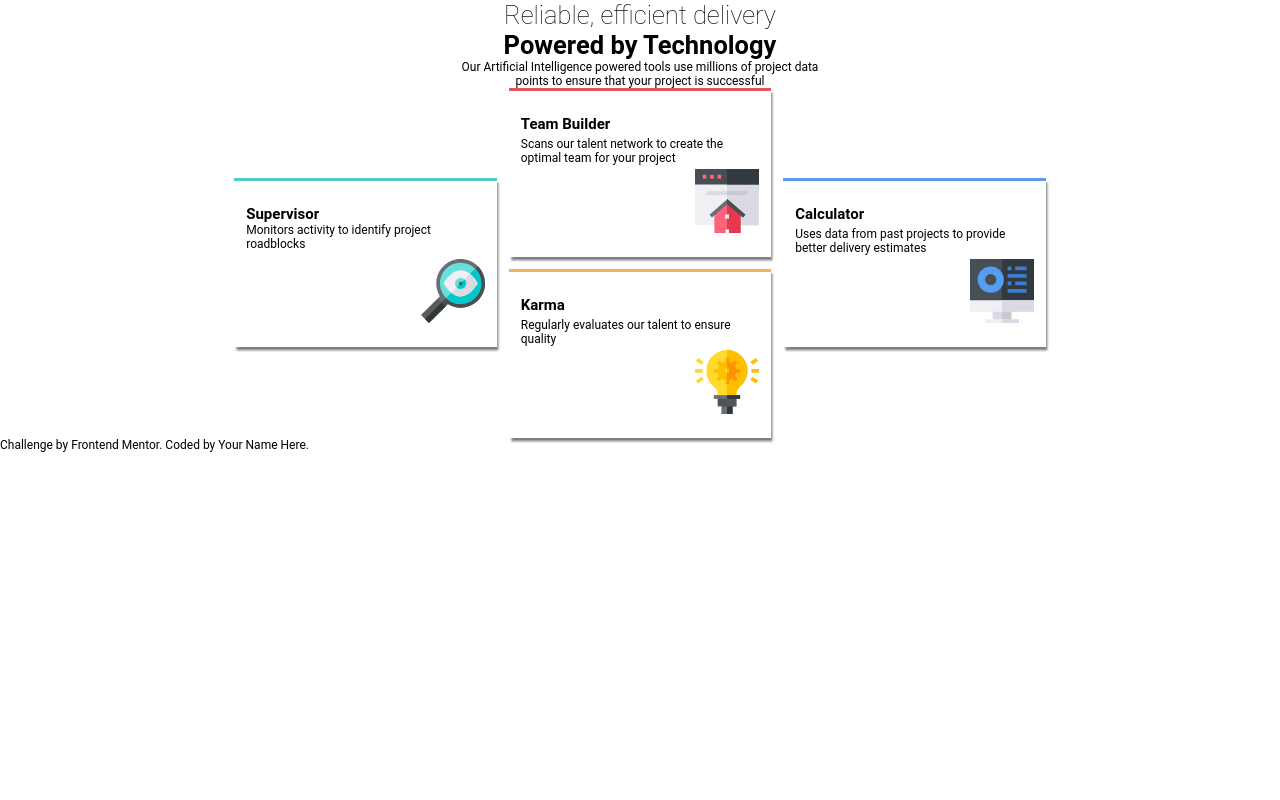
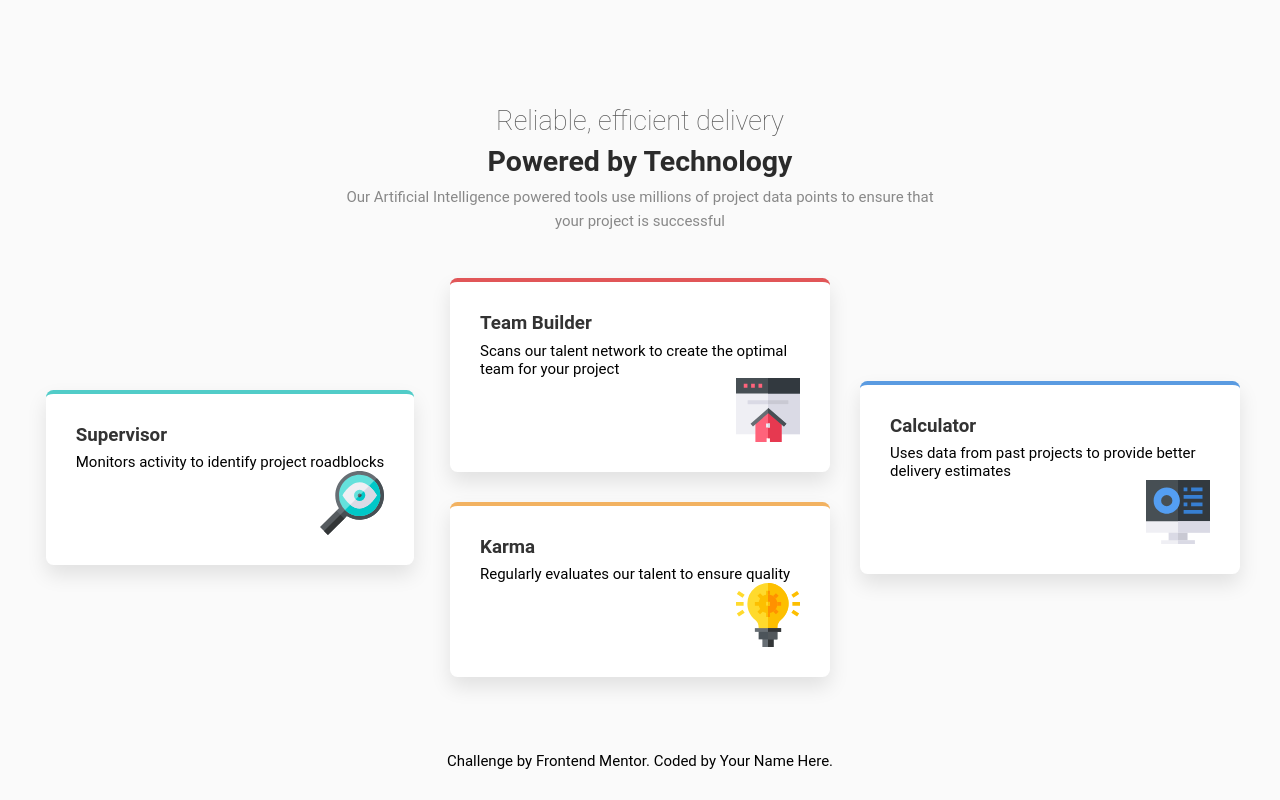
Before and after one commit to arvndlr/four-card-feature-section, a plain HTML site: page index.html in a window 1280 px wide. Drawn offline with Linux system fonts and the light colour scheme; a web font is replaced by a local one.

Commit message:
refactor styles for improved readability and layout consistency

```diff
--- a/styles.css
+++ b/styles.css
@@ -43,14 +43,17 @@ ol {
 
 @font-face {
   font-family: "Roboto";
-    src: url("./assets/fonts/Roboto-VariableFont_wdth\,wght.ttf") format("truetype");
+  src: url("./assets/fonts/Roboto-VariableFont_wdth,wght.ttf") format("truetype");
   font-style: normal;
 }
+
 @font-face {
   font-family: "Alumni Sans Pinstripe";
   src: url("./assets/fonts/AlumniSansPinstripe-Regular.ttf") format("truetype");
   font-style: normal;
 }
+
+/* VARIABLES */
 :root {
   --bg-color: #fafafa;
   --surface: #ffffff;
@@ -58,77 +61,135 @@ ol {
   --item-two: #e15658;
   --item-three: #f2b261;
   --item-four: #5a9be1;
-  font-family: Roboto;
-  font-size: 12px;
+
+  font-family: "Roboto", sans-serif;
+  font-size: 15px;
 }
-.fourcards {
+
+/* LAYOUT */
+body {
+  background: var(--bg-color);
+  min-height: 100vh;
   display: flex;
-    margin: auto;
   justify-content: center;
   align-items: center;
+  padding: 2rem;
   flex-direction: column;
 }
-.fourcards__header {
+
+.fourcards {
+  max-width: 1200px;
+  margin: auto;
   display: flex;
   flex-direction: column;
   align-items: center;
+  gap: 3rem;
+}
+
+.fourcards__header {
   text-align: center;
+  max-width: 600px;
 }
+
 .fourcards__cat {
-  font-family: Roboto;
-  font-weight: 100;
-  font-size: 2.125em;
+  font-weight: 200;
+  font-size: 1.8rem;
+  color: #555;
 }
+
 .fourcards__title {
-  font-family: Roboto;
-  font-size: 2.125em;
+  font-weight: 700;
+  font-size: 1.9rem;
+  margin-block: 0.5rem;
+  color: #2b2b2b;
 }
+
 .fourcards__desc {
-  font-family: Roboto;
-  max-width: 32.5em;
-  text-align: center;
+  font-size: 1rem;
+  color: #888;
+  line-height: 1.6;
 }
+
+/* GRID */
 .fourcards__cont {
-  max-width: 80vw;
   display: grid;
-  grid-template-columns: 1fr 1fr 1fr;
-  gap: 1em;
+  grid-template-columns: repeat(3, 1fr);
+  gap: 2rem;
+  align-items: center;
 }
-.fourcards__item-title {
-  font-size: 1.25em;
-}
-.fourcards__item {
+
+.fourcards__center {
   display: flex;
   flex-direction: column;
-  max-width: 21.875em;
-  height: 14.0625em;
-  padding-block: 2em;
-  padding-inline: 1em;
+  gap: 2rem;
+}
+
+.fourcards__sides {
+  display: flex;
+  align-items: center;
+  justify-content: center;
+}
+
+/* CARDS */
+.fourcards__item {
+  background: var(--surface);
+  border-radius: 0.5rem;
+  padding: 2rem;
+  height: 100%;
+  box-shadow: 0px 10px 20px rgba(0, 0, 0, 0.1);
+  display: flex;
+  flex-direction: column;
   justify-content: space-between;
-  box-shadow: 0.1875em 0.3125em  0.1875em gray;
+  transition: transform 0.2s ease-in-out;
 }
+
+.fourcards__item:hover {
+  transform: translateY(-5px);
+}
+
+.fourcards__item-title {
+  font-size: 1.25rem;
+  font-weight: 700;
+  margin-bottom: 0.5rem;
+  color: #333;
+}
+
+.fourcards__item-desc {
+  font-size: 0.95rem;
+  color: #666;
+  line-height: 1.5;
+}
+
 .fourcards__item picture {
   display: flex;
   justify-content: flex-end;
 }
-.fourcards__sides {
-  display: flex;
-  align-items: center;
+
+.fourcards__item-one {
+  border-top: 4px solid var(--item-one);
 }
-.fourcards__center {
-  display: flex;
-  flex-direction: column;
-  gap: 1em;
+
+.fourcards__item-two {
+  border-top: 4px solid var(--item-two);
 }
-.fourcards__item-one {
-  border-top: 0.25em solid var(--item-one);
+
+.fourcards__item-three {
+  border-top: 4px solid var(--item-three);
 }
-.fourcards__item-two {
-  border-top: 0.25em solid var(--item-two);
+
+.fourcards__item-four {
+  border-top: 4px solid var(--item-four);
 }
-.fourcards__item-three {
-  border-top: 0.25em solid var(--item-three);
+
+/* RESPONSIVE */
+@media (max-width: 1024px) {
+  .fourcards__cont {
+    grid-template-columns: 1fr 1fr;
   }
-.fourcards__item-four {
-  border-top: 0.25em solid var(--item-four);
 }
+
+@media (max-width: 768px) {
+  .fourcards__cont {
+    grid-template-columns: 1fr;
+  }
+}
```
Lines whose indentation alone changed are shown as unchanged.
